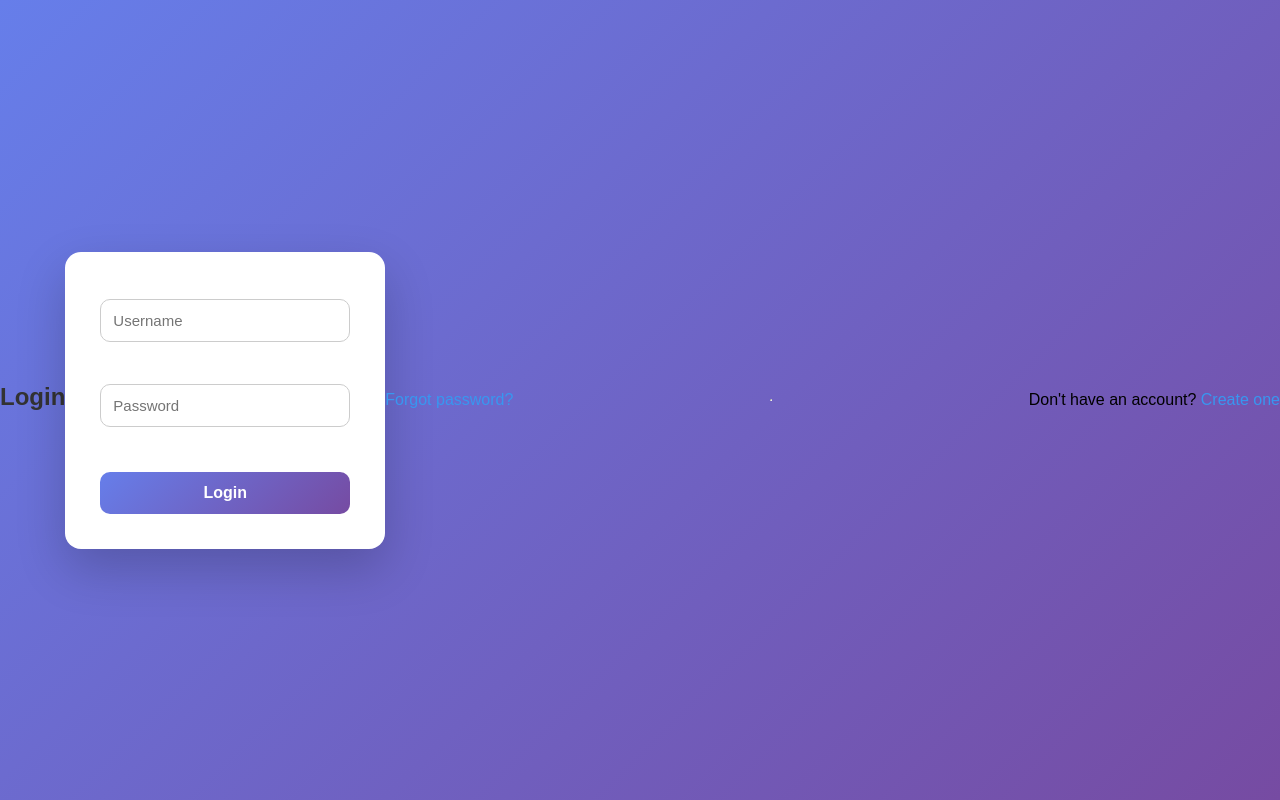
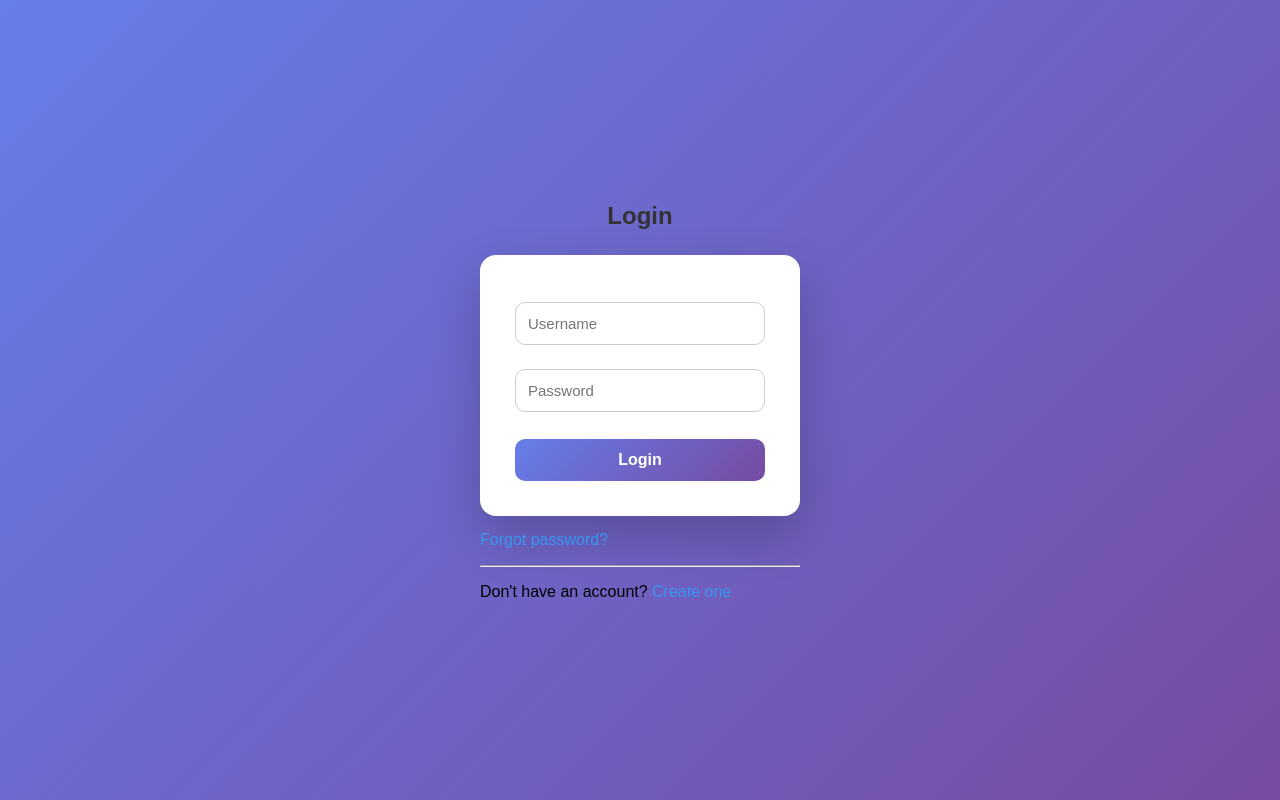
Before and after one commit to JoyalJoshua/instaclone, a Django app: page /login/ in a window 1280 px wide. Run offline with Django 5.2, Linux system fonts and the light colour scheme.

Commit message:
fixed login UI

```diff
--- a/core/templates/core/login.html
+++ b/core/templates/core/login.html
@@ -1,22 +1,26 @@
 {% extends "core/base.html" %}
 
 {% block content %}
+
+<div class="page-center">
+    <div class="auth-card">
 
         <h2>Login</h2>
 
         <form method="POST">
             {% csrf_token %}
-    <input name="username" placeholder="Username"><br><br>
-    <input name="password" type="password" placeholder="Password"><br><br>
+            <input name="username" placeholder="Username" required>
+            <input name="password" type="password" placeholder="Password" required>
             <button>Login</button>
         </form>
 
-<p>
+        <p style="margin-top:15px;">
             <a href="/password-reset/">Forgot password?</a>
         </p>
 
-
-<p style="color:red;">{{ error }}</p>
+        {% if error %}
+            <p class="error">{{ error }}</p>
+        {% endif %}
 
         <hr>
 
@@ -25,5 +29,7 @@
             <a href="/signup/">Create one</a>
         </p>
 
+    </div>
+</div>
 
 {% endblock %}
```
Also changed, not shown: db.sqlite3. Lines whose indentation alone changed are shown as unchanged.
